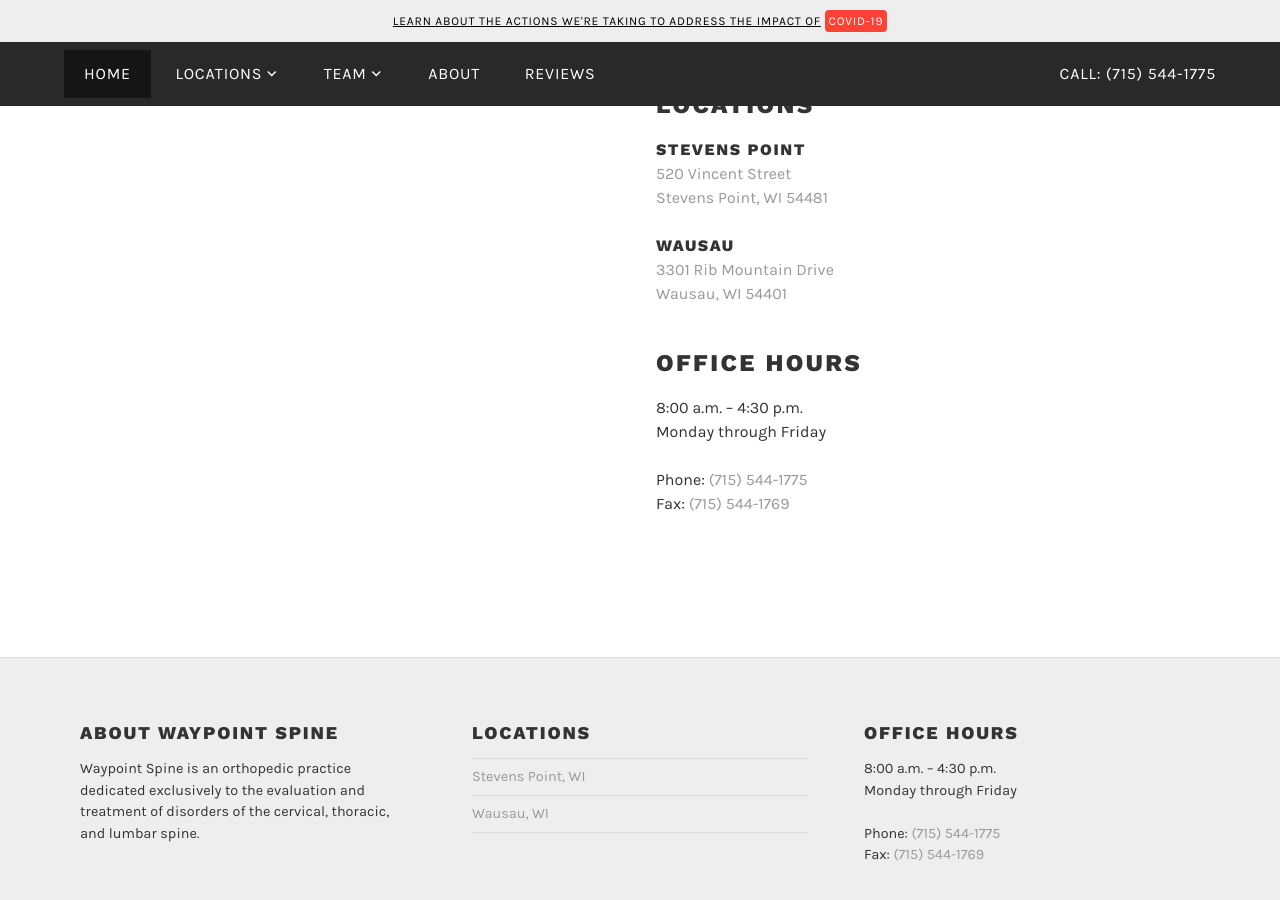
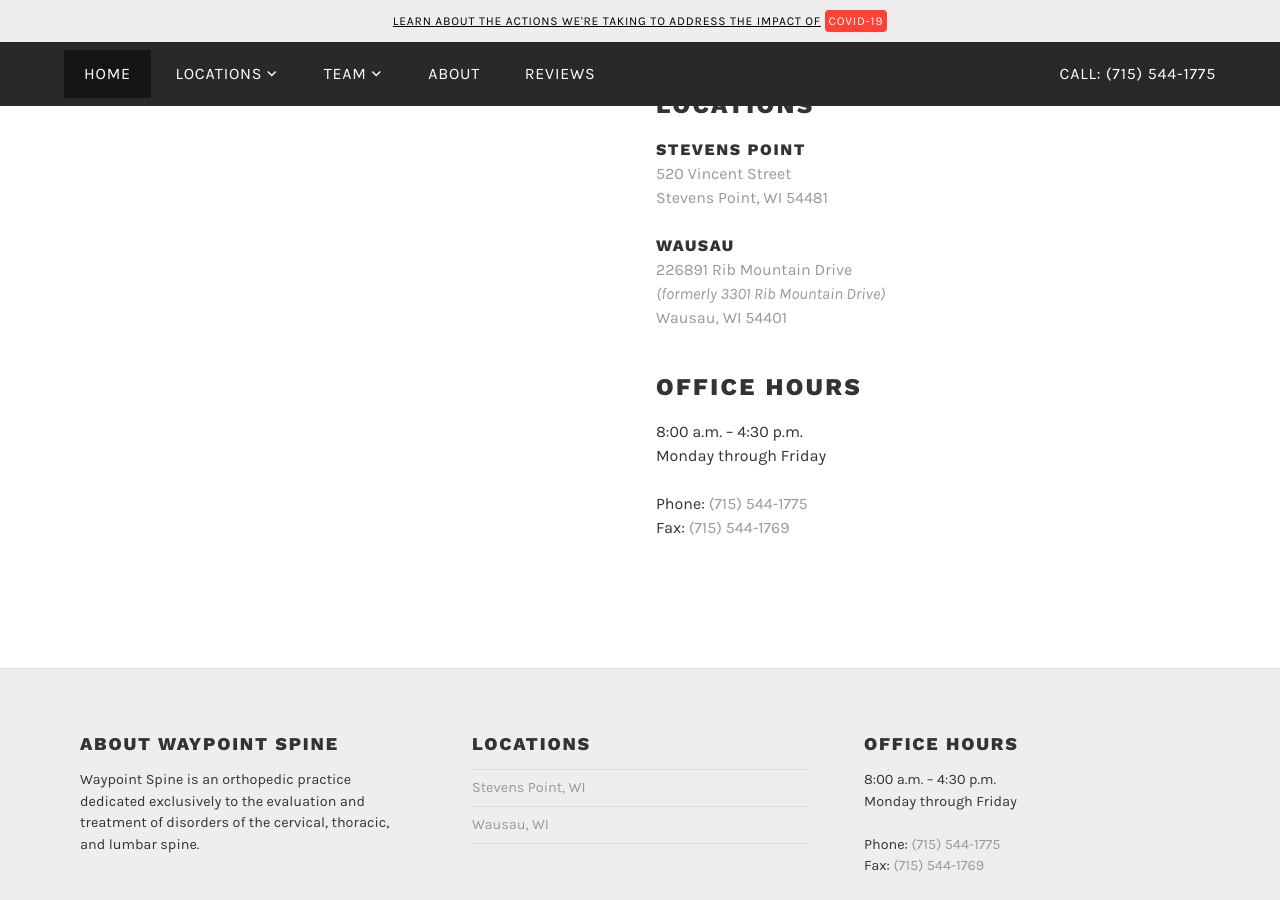
Before and after one commit to lfairchild/waypoint-spine, a Jekyll site: the page built from index.html, in a window 1280 px wide and 900 px high, scrolled down 5944 px. Built offline with Jekyll 4.4.1, drawn with Linux system fonts in a browser that asks for light colours.

Commit message:
fix Wausau address on front page

```diff
--- a/index.html
+++ b/index.html
@@ -144,7 +144,7 @@ Wide Bore MRI, a system designed to help maximize comfort for patients. <a href=
         <h3>Locations</h3>
         <p itemscope="" itemtype="http://schema.org/PostalAddress" itemprop="address"><span class="address-header">Stevens Point</span><br/><a href="{{ "/locations/stevens-point-wi/" | relative_url }}">520 Vincent Street<br />Stevens Point, WI 54481</a>
         </p>
-        <p itemscope="" itemtype="http://schema.org/PostalAddress" itemprop="address"><span class="address-header">Wausau</span><br/><a href="{{ "/locations/wausau-wi/" | relative_url }}">3301 Rib Mountain Drive<br />Wausau, WI 54401</a>
+        <p itemscope="" itemtype="http://schema.org/PostalAddress" itemprop="address"><span class="address-header">Wausau</span><br/><a href="{{ "/locations/wausau-wi/" | relative_url }}">226891 Rib Mountain Drive<br/><em>(formerly 3301 Rib Mountain Drive)</em></br>Wausau, WI 54401</a>
         </p>
         </span>
         <h3>Office Hours</h3>
```
